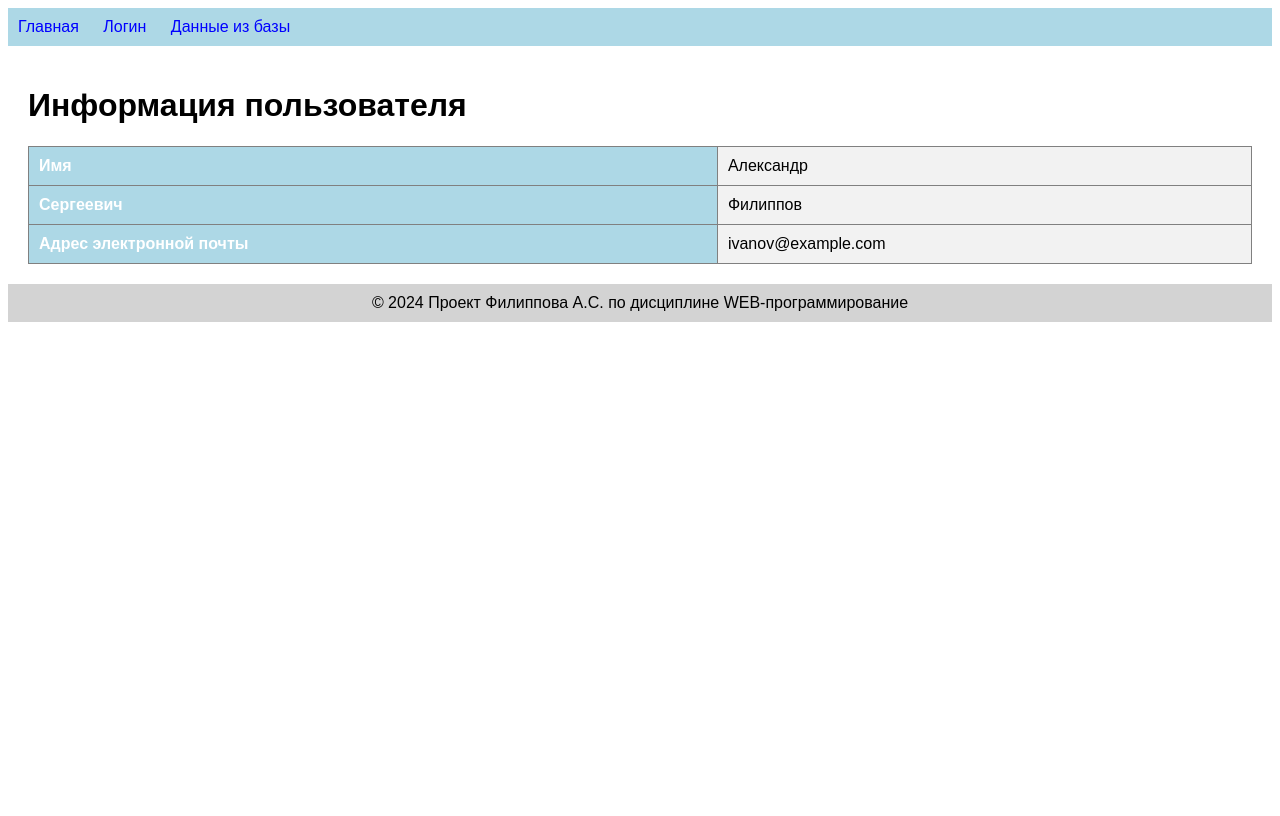
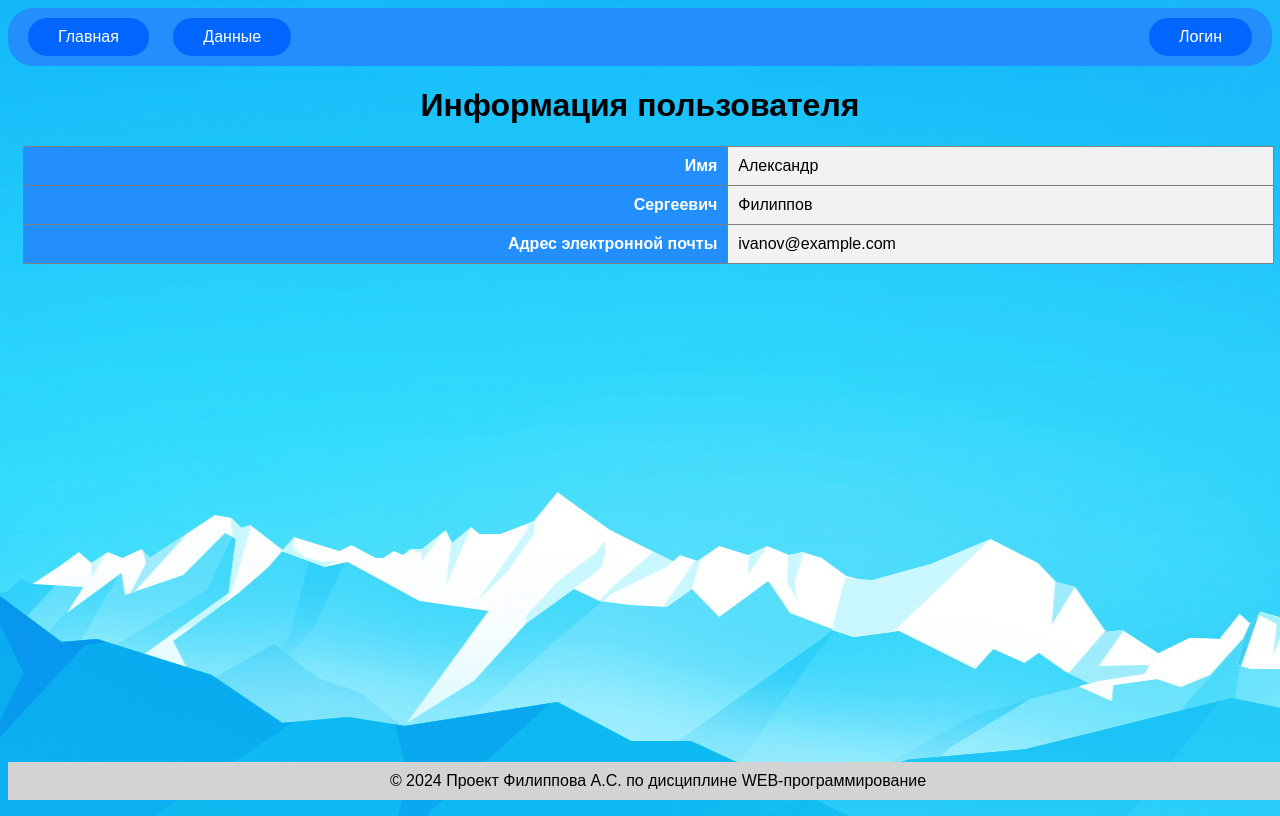
Before and after one commit to bibikkkka/web6405filippovas, a plain HTML site: page user_info.html in a window 1280 px wide. Drawn offline with Linux system fonts and the light colour scheme.

Commit message:
Update design

```diff
--- a/css/styles.css
+++ b/css/styles.css
@@ -2,20 +2,49 @@
 body {
     font-family: Arial, sans-serif;
     background-color: white;
+    margin: 15; /* Убираем внешние отступы */
+    padding: 15;
+    min-height: 100vh; /* Минимальная высота body */
+    display: flex;
+    flex-direction: column; /* Делаем layout колонкой */
+    background-image: url('/images/backround.jpg');
 }
 
 header {
-    background-color: lightblue;
+    background-color: rgb(34, 143, 252);
     padding: 10px;
+    height: 5%; /* Увеличим высоту заголовка */
+    border-radius: 25px;
 }
 
-nav a {
-    margin-right: 20px;
-    text-decoration: none;
-    color: blue;
+
+.left-nav {
+    display: inline-block;
 }
 
-main {
+.right-nav {
+    float: right;
+}
+
+
+
+.nav-button {
+    display: inline-block;
+    background-color: #06f; /* Цвет кнопки */
+    color: white; /* Белый текст */
+    padding: 10px 30px;
+    border-radius: 25px; /* Закругленные углы */
+    text-decoration: none;
+    margin-right: 10px;
+    margin-left: 10px;
+}
+
+.main {
+    flex: 1; /* Растягиваем main, чтобы занять оставшееся пространство между header и footer */
+    display: flex;
+    flex-direction: column; /* Содержимое идет вертикально */
+    align-items: center; /* Горизонтально центрируем содержимое */
+    justify-content: center; /* Вертикально центрируем содержимое */
     padding: 20px;
 }
 
@@ -23,11 +52,16 @@ footer {
     background-color: lightgray;
     text-align: center;
     padding: 10px;
+    position: fixed; /* Фиксируем футер внизу */
+    bottom: 0;
+    width: 100%; /* Ширина футера должна занимать всю ширину страницы */
 }
 
 /* Стилизация таблицы */
 table {
-    width: 100%;
+    width: 99%;
+    padding: 15px;
+    margin: 15px;
     border-collapse: collapse;
 }
 
@@ -37,7 +71,7 @@ th, td {
 }
 
 th {
-    background-color: lightblue;
+    background-color: rgb(34, 143, 252);;
     color: white;
 }
 
--- a/user_info.html
+++ b/user_info.html
@@ -9,28 +9,32 @@
 <body>
     <header>
         <nav>
-            <a href="index.html">Главная</a>
-            <a href="login.html">Логин</a>
-            <a href="data.html">Данные из базы</a>
+            <div class="left-nav">
+                <a href="index.html" class="nav-button">Главная</a>
+                <a href="data.html" class="nav-button">Данные</a>
+            </div>
+            <div class="right-nav">
+                <a href="login.html" class="nav-button">Логин</a>
+            </div>
         </nav>
     </header>
 
     <main>
-        <h1>Информация пользователя</h1>
+        <h1 class="align-center">Информация пользователя</h1>
 
         <!-- Таблица с информацией пользователя -->
-        <table border="1">
+        <table border="1" class="table">
             <tr>
-                <th>Имя</th>
-                <td>Александр</td>
+                <th class="align-right">Имя</th>
+                <td class="align-left">Александр</td>
             </tr>
             <tr>
-                <th>Сергеевич</th>
-                <td>Филиппов</td>
+                <th class="align-right">Сергеевич</th>
+                <td class="align-left">Филиппов</td>
             </tr>
             <tr>
-                <th>Адрес электронной почты</th>
-                <td>ivanov@example.com</td>
+                <th class="align-right">Адрес электронной почты</th>
+                <td class="align-left">ivanov@example.com</td>
             </tr>
         </table>
     </main>
```
Also changed, not shown: data.html (+9 -5 lines), index.html (+10 -6 lines), login.html (+8 -7 lines), README.md, images/backround.jpg (added).
